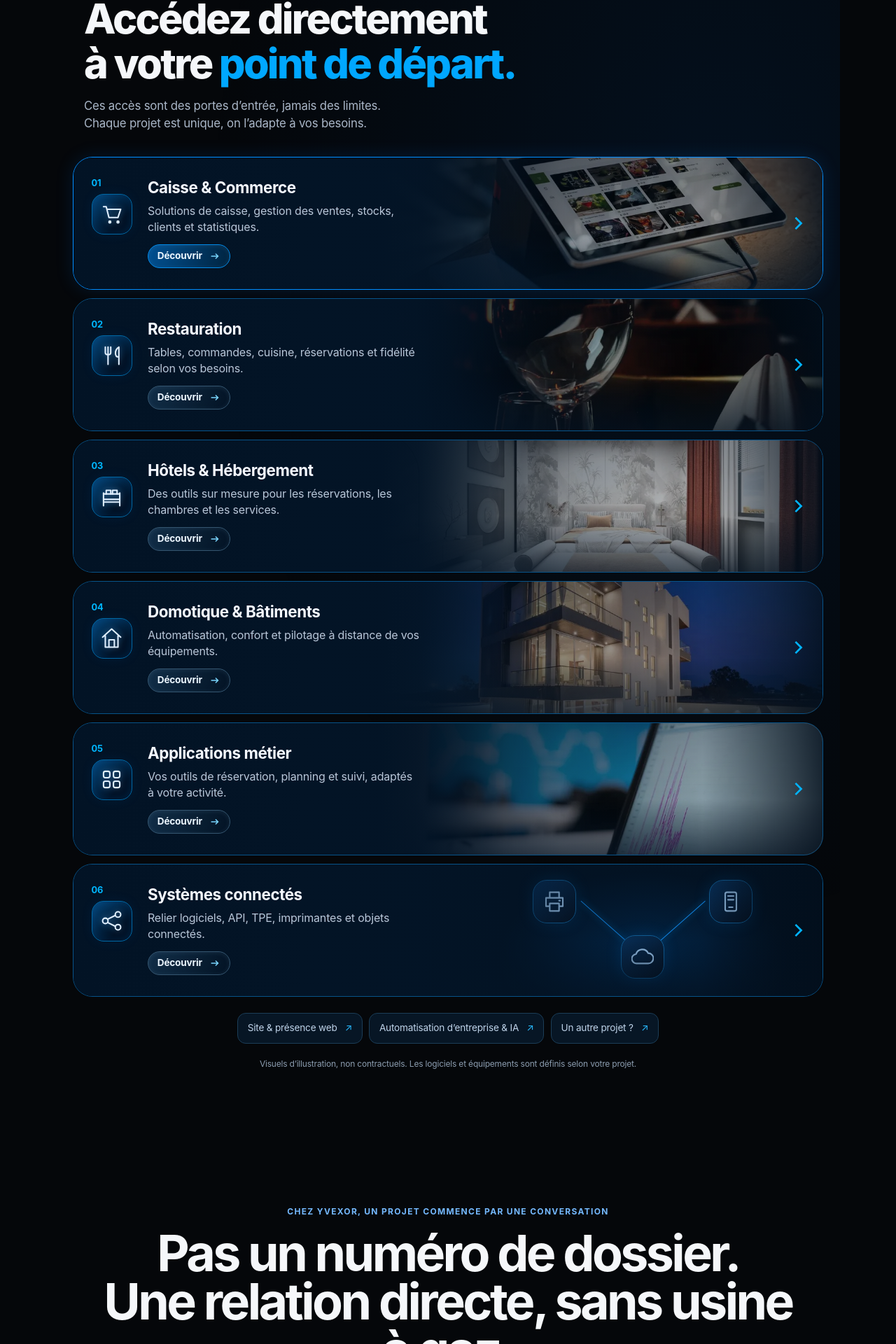
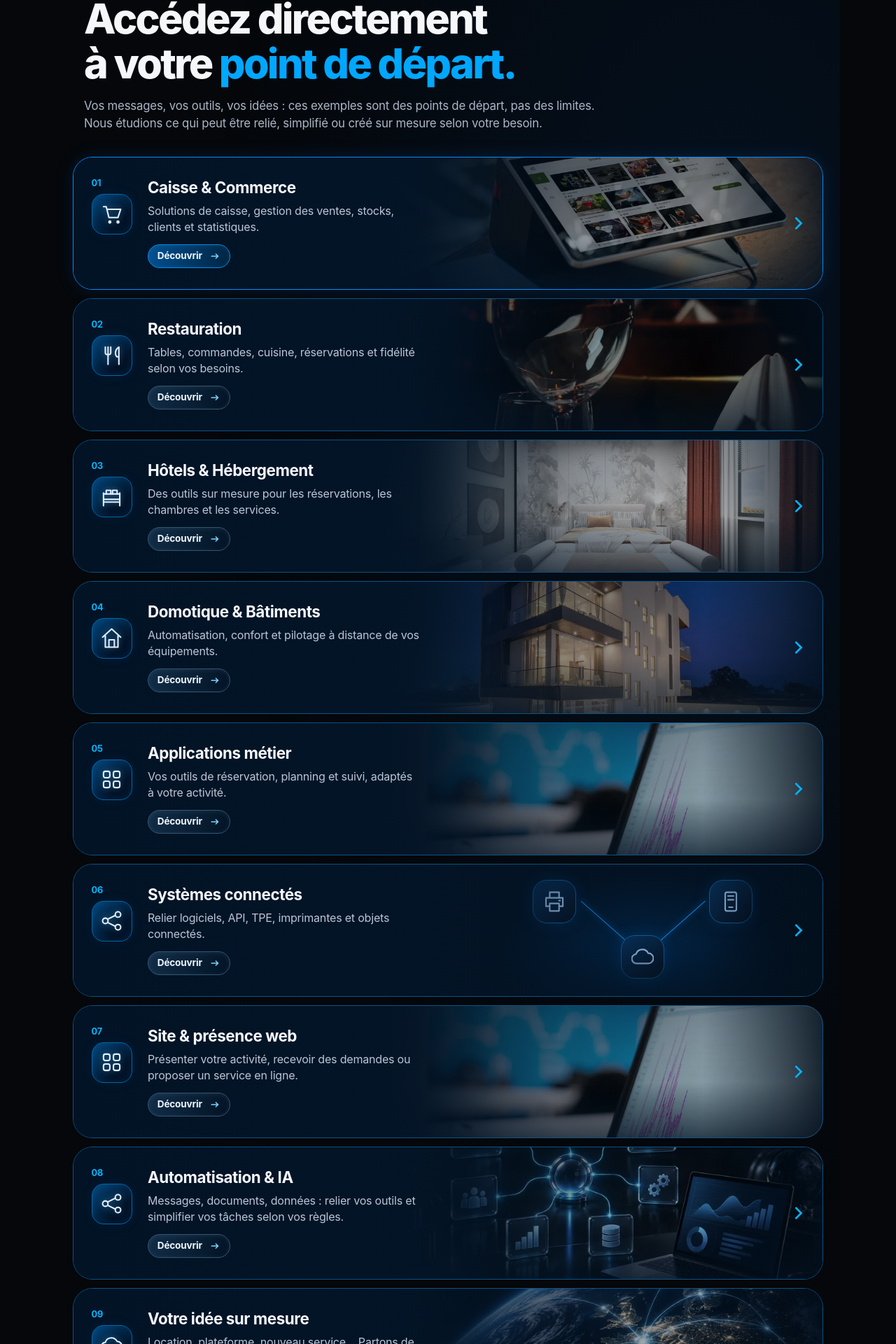
Before and after one commit to w7sb28bzpr-cloud/yvexor-site, a Next.js app: page / in a window 1280 px wide. Shown: the part 1061-2981 px from the top of the page at 70% size. Built offline with nearby package versions, Linux system fonts and the light colour scheme.

Commit message:
Unify illustrated solution cards and broaden custom project entry points

```diff
--- a/components/solution-doors.tsx
+++ b/components/solution-doors.tsx
@@ -21,6 +21,9 @@ const solutions = [
   { title: "Domotique & Bâtiments", description: "Automatisation, confort et pilotage à distance de vos équipements.", icon: "home", image: "maison", href: "#ecosysteme" },
   { title: "Applications métier", description: "Vos outils de réservation, planning et suivi, adaptés à votre activité.", icon: "apps", image: "logiciel", href: "#sur-mesure" },
   { title: "Systèmes connectés", description: "Relier logiciels, API, TPE, imprimantes et objets connectés.", icon: "network", image: null, href: "#ecosysteme" },
+  { title: "Site & présence web", description: "Présenter votre activité, recevoir des demandes ou proposer un service en ligne.", icon: "apps", image: "logiciel", href: "/site-presence-web/" },
+  { title: "Automatisation & IA", description: "Messages, documents, données : relier vos outils et simplifier vos tâches selon vos règles.", icon: "network", image: "automation", href: "/automatisation-entreprise/" },
+  { title: "Votre idée sur mesure", description: "Location, plateforme, nouveau service… Partons de votre idée, même si elle ne rentre dans aucune case.", icon: "cloud", image: "earth", href: "/logiciel-sur-mesure/" },
 ] as const;
 
 export function SolutionDoors() {
@@ -28,17 +31,16 @@ export function SolutionDoors() {
     <header className="solution-doors-heading">
       <p className="eyebrow">Vous savez déjà ce qu’il vous faut ?</p>
       <h2 id="solution-doors-title">Accédez directement<br/>à votre <span>point de départ.</span></h2>
-      <p>Ces accès sont des portes d’entrée, jamais des limites.<br/>Chaque projet est unique, on l’adapte à vos besoins.</p>
+      <p>Vos messages, vos outils, vos idées : ces exemples sont des points de départ, pas des limites.<br/>Nous étudions ce qui peut être relié, simplifié ou créé sur mesure selon votre besoin.</p>
     </header>
     <div className="solution-doors-list">
       {solutions.map((solution,index)=><a className={`solution-door ${index===0?"solution-door-featured":""} solution-door-${solution.image||"network"}`} href={solution.href} key={solution.title} aria-labelledby={`solution-door-title-${index}`}>
-        {solution.image ? <img className="solution-door-photo" src={`/solution-${solution.image}-v1.webp`} width="960" height={solution.image==="restaurant"?1440:solution.image==="hotel"?540:640} alt="" loading="lazy" decoding="async"/> : <div className="solution-network-diagram" aria-hidden="true"><svg className="solution-network-links" viewBox="0 0 300 180"><path d="M65 50 150 125 235 50"/></svg><span className="network-printer"><SolutionIcon name="printer"/></span><span className="network-cloud"><SolutionIcon name="cloud"/></span><span className="network-phone"><SolutionIcon name="phone"/></span></div>}
+        {solution.image ? <img className="solution-door-photo" src={solution.image==="automation"?"/yvexor-automation-768-v1.webp":solution.image==="earth"?"/yvexor-connected-earth-768-v1.webp":`/solution-${solution.image}-v1.webp`} width="960" height={solution.image==="restaurant"?1440:solution.image==="hotel"?540:640} alt="" loading="lazy" decoding="async"/> : <div className="solution-network-diagram" aria-hidden="true"><svg className="solution-network-links" viewBox="0 0 300 180"><path d="M65 50 150 125 235 50"/></svg><span className="network-printer"><SolutionIcon name="printer"/></span><span className="network-cloud"><SolutionIcon name="cloud"/></span><span className="network-phone"><SolutionIcon name="phone"/></span></div>}
         <div className="solution-door-badge"><span>{String(index+1).padStart(2,"0")}</span><div><SolutionIcon name={solution.icon}/></div></div>
         <div className="solution-door-copy"><h3 id={`solution-door-title-${index}`}>{solution.title}</h3><p>{solution.description}</p><span className="solution-door-discover">Découvrir <ArrowIcon/></span></div>
         <span className="solution-door-chevron"><ChevronIcon/></span>
       </a>)}
     </div>
-    <nav className="solution-other-doors" aria-label="Autres besoins"><a href="#sur-mesure">Site & présence web <span>↗</span></a><a href="/automatisation-entreprise/">Automatisation d’entreprise & IA <span>↗</span></a><a href="/contact/">Un autre projet ? <span>↗</span></a></nav>
     <p className="solution-photos-note">Visuels d’illustration, non contractuels. Les logiciels et équipements sont définis selon votre projet.</p>
   </section>;
 }
--- a/data/seo-pages.ts
+++ b/data/seo-pages.ts
@@ -7,6 +7,7 @@ const offer=(id:string)=>solutionOffers.find(item=>item.id===id)!;
 const caisse=offer("CAISSE_COMMERCE"),web=offer("SITE_WEB"),ia=offer("IA_AUTOMATISATION");
 
 export const seoPages:SeoPage[]=[
+ {slug:"site-presence-web",eyebrow:"Site & présence web",title:"Votre activité mérite sa place en ligne.",description:"YVEXOR conçoit votre présence web : présentation, demandes clients et services en ligne, selon votre activité et votre budget.",intro:"Présenter votre savoir-faire, recevoir des demandes ou lancer un service : votre site part d’un objectif concret, pas d’un modèle imposé.",sections:[{title:"Une présence claire, sur mobile comme sur ordinateur",text:"Nous définissons les pages et les informations utiles pour aider vos visiteurs à comprendre votre activité et à vous contacter.",items:["Présentation de votre activité","Services et réalisations","Accès au contact"]},{title:"Un site qui peut travailler avec vos outils",text:"Selon les accès et interfaces disponibles, les demandes reçues peuvent être reliées à votre messagerie, votre planning ou vos outils métier. Réservation, espace dédié ou service en ligne sont étudiés selon le projet."},{title:"Commencer par l’essentiel",text:"Une première version ciblée peut évoluer avec votre activité. Le devis précise la création, les éventuels services récurrents et les coûts tiers ; un abonnement peut être proposé selon la formule."}],related:["automatisation-entreprise","logiciel-sur-mesure","contact"]},
  {slug:"agence-ia-marseille",eyebrow:"IA métier · Marseille et France",title:"Une agence IA à Marseille, orientée usages réels.",description:"YVEXOR conçoit des assistants, agents IA et automatisations métier à Marseille, à distance et partout en France selon les projets.",intro:"YVEXOR accompagne les entreprises marseillaises sans limiter son intervention à une zone : les cadrages et déploiements peuvent aussi être réalisés à distance.",sections:[{title:"De l’IA reliée au métier",text:"Un assistant peut analyser des documents, qualifier des demandes ou préparer une action, avec validation humaine lorsque le sujet l’exige.",items:["Assistants métier","Analyse documentaire","Qualification","Intégrations"]},{title:"Une mise en œuvre mesurée",text:"Nous vérifions les données, les outils compatibles et le résultat attendu avant de proposer un prototype ou une première automatisation."}],related:["intelligence-artificielle-entreprise","automatisation-entreprise","logiciel-sur-mesure"]},
  {
   slug:"automatisation-entreprise",
```
